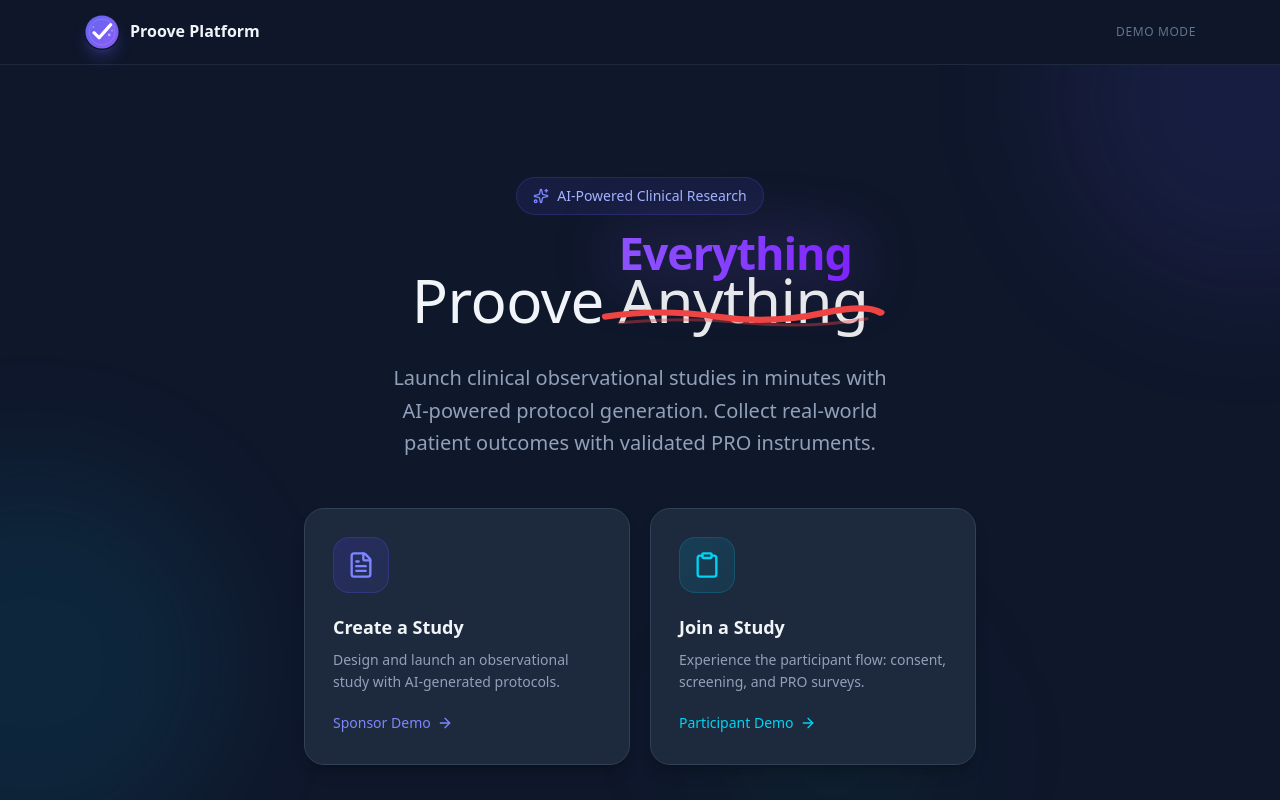
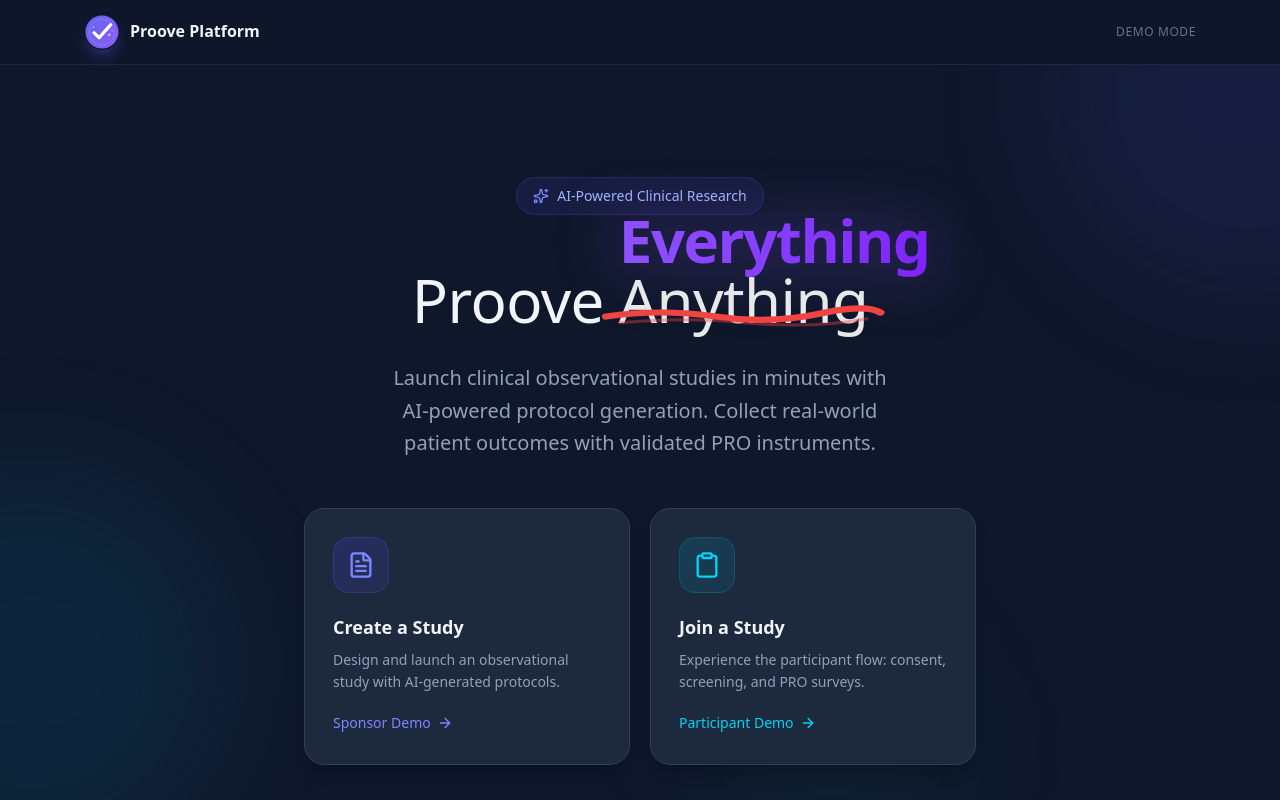
Before and after one commit to cwhogg/study-platform, a Next.js app: page / in a window 1280 px wide. Shown: the top 800 px of the page. Built offline with nearby package versions, Linux system fonts and the light colour scheme.

Commit message:
Make Everything same size as Anything with extrabold weight

```diff
--- a/app/page.tsx
+++ b/app/page.tsx
@@ -38,9 +38,9 @@ export default function Home() {
               <span className="relative inline-block">
                 {/* "Everything" - purple gradient, bold, above "Anything" */}
                 <span
-                  className="absolute -top-[0.85em] left-0
+                  className="absolute -top-[1em] left-0
                              text-transparent bg-clip-text bg-gradient-to-r from-violet-500 to-violet-600
-                             text-[0.75em] font-bold tracking-tight
+                             font-extrabold tracking-tight
                              drop-shadow-[0_0_30px_rgba(139,92,246,0.5)]
                              animate-fade-in-up opacity-0"
                   style={{ animationDelay: '0.2s', animationFillMode: 'forwards' }}
```
